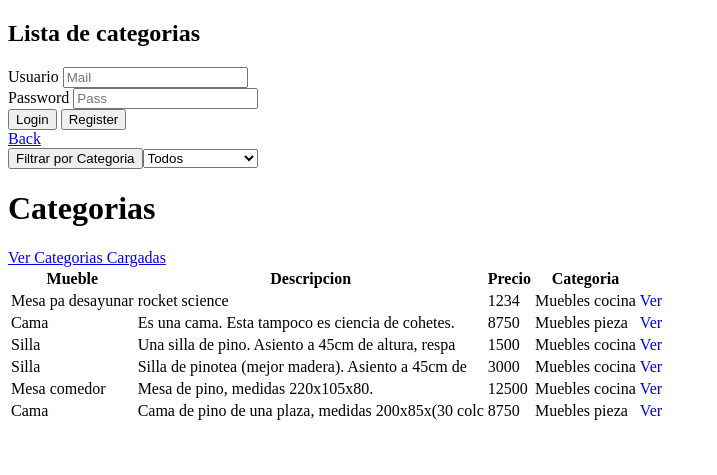
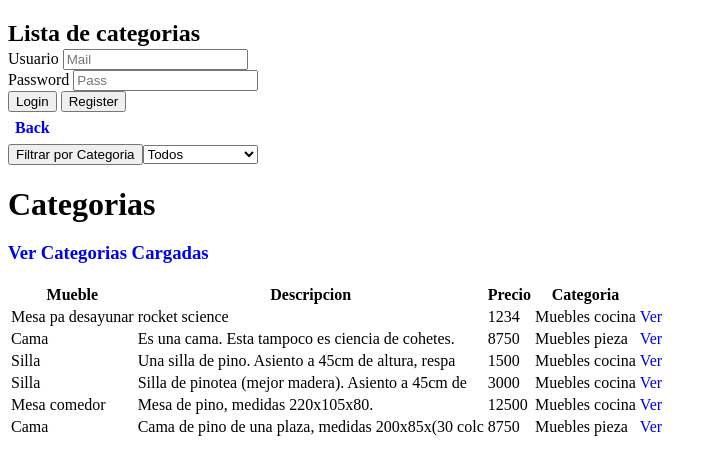
Before and after one commit to gonsalomon/TPEWeb2, a PHP site: page / in a window 1280 px wide. Shown: the top 475 px of the page, without its empty margins (0-717 px from the left). Run offline with PHP 8.4, Linux system fonts and the light colour scheme; data comes from the database, SQL or seed files in the repository.

Commit message:
we are done so we mess around with styles.css

```diff
--- a/css/styles.css
+++ b/css/styles.css
@@ -6,3 +6,11 @@
     flex-direction: row;
     flex-flow: row;
 }
+
+h4 {
+    margin: 7px;
+}
+
+h1 {
+    margin-bottom: 2px;
+}
--- a/templates/categorias.tpl
+++ b/templates/categorias.tpl
@@ -12,7 +12,7 @@
     </form>
 
     <h1 class="center row">Categorias</h1>
-    <a href="viewAllCats">Ver Categorias Cargadas</a>
+    <h3><a href="viewAllCats" class="link">Ver Categorias Cargadas</a></h3>
     <thead>
         <tr>
             <th>Mueble</th>
@@ -33,8 +33,8 @@
                 <td>{$categorias[$key]['precio']}</td>
                 <td>{$categorias[$key]['categoria']}</td>
                 {if $admin}
-                    <td><a href="ViewDetail/{$categorias[$key]['id_mueble']}">Edit</a></td>
-                    <td><a href="delMueble/{$categorias[$key]['id_mueble']}">Delete</a></td>
+                    <td><a href="ViewDetail/{$categorias[$key]['id_mueble']}" class="link">Edit</a></td>
+                    <td><a href="delMueble/{$categorias[$key]['id_mueble']}" class="link">Delete</a></td>
                 {/if}
                 <td><a href="ViewDetail/{$categorias[$key]['id_mueble']}" class="link">Ver</a></td>
             </tr>
```
Also changed, not shown: templates/nav.tpl (+7 -3 lines), css/style.css (deleted).
